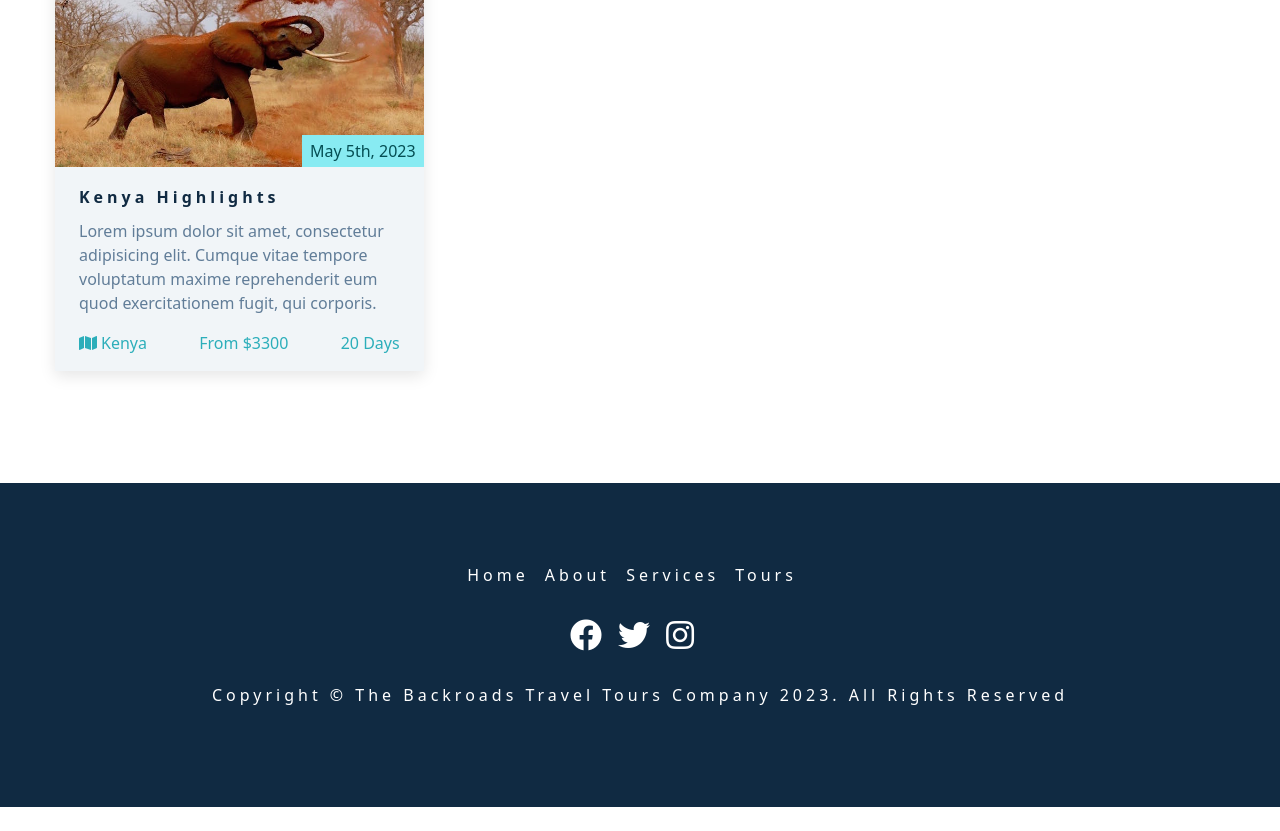
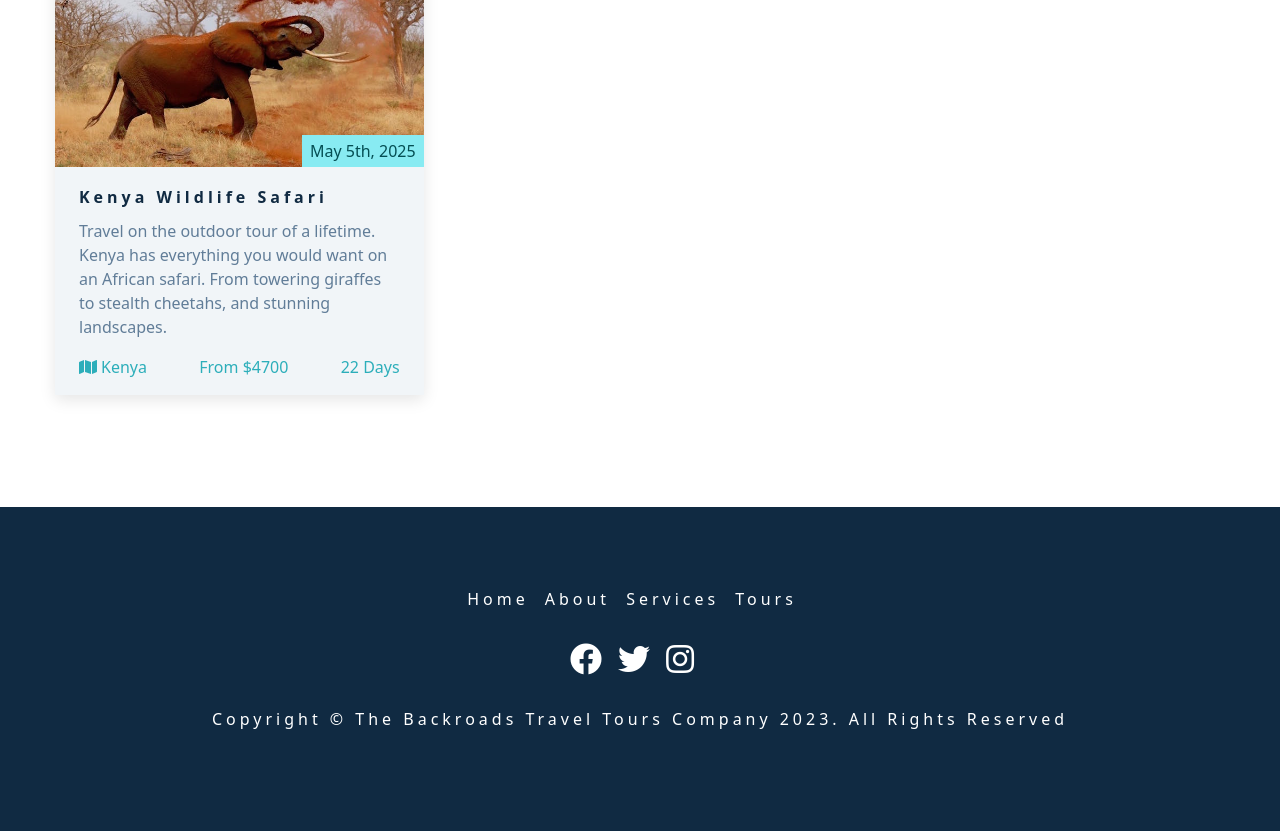
Before and after one commit to swanmac/backroads-tours, a React (Create React App) app: page / in a window 1280 px wide. Shown: the part 2660-3491 px from the top of the page. Before the commit the page ends 3467 px from the top, so only its background shows below. Built offline with nearby package versions, Linux system fonts and the light colour scheme.

Commit message:
update tours

```diff
--- a/src/data.js
+++ b/src/data.js
@@ -70,11 +70,11 @@ export const tours = [
   {
     id: 4,
     image: tour4,
-    date: 'may 5th, 2023',
-    title: 'kenya highlights',
-    info: ` Lorem ipsum dolor sit amet, consectetur adipisicing elit. Cumque vitae tempore voluptatum maxime reprehenderit eum quod exercitationem fugit, qui corporis.`,
+    date: 'may 5th, 2025',
+    title: 'kenya wildlife safari',
+    info: ` Travel on the outdoor tour of a lifetime. Kenya has everything you would want on an African safari. From towering giraffes to stealth cheetahs, and stunning landscapes.`,
     location: 'kenya',
-    duration: 20,
-    cost: 3300,
+    duration: 22,
+    cost: 4700,
   },
 ];
```
